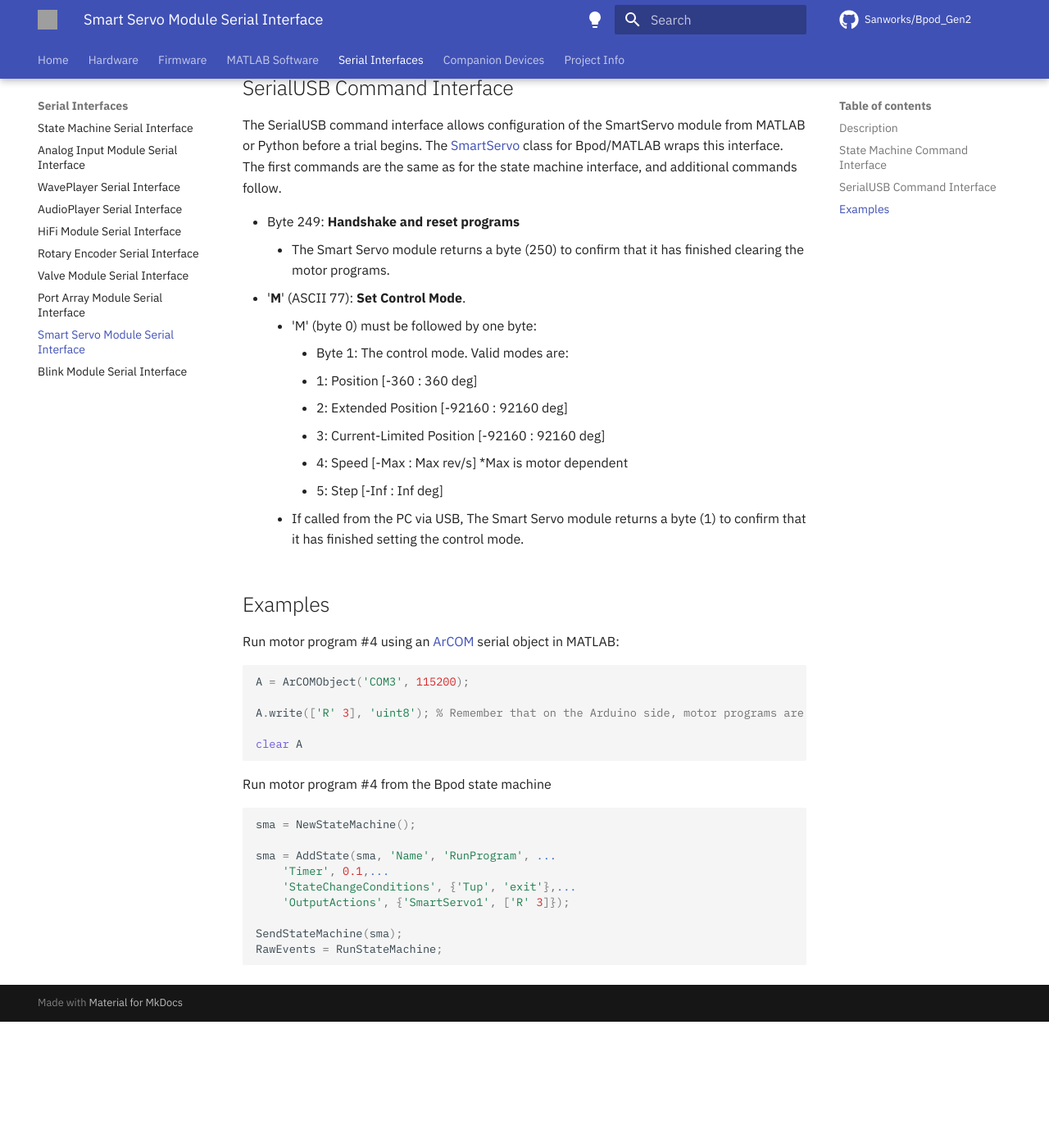
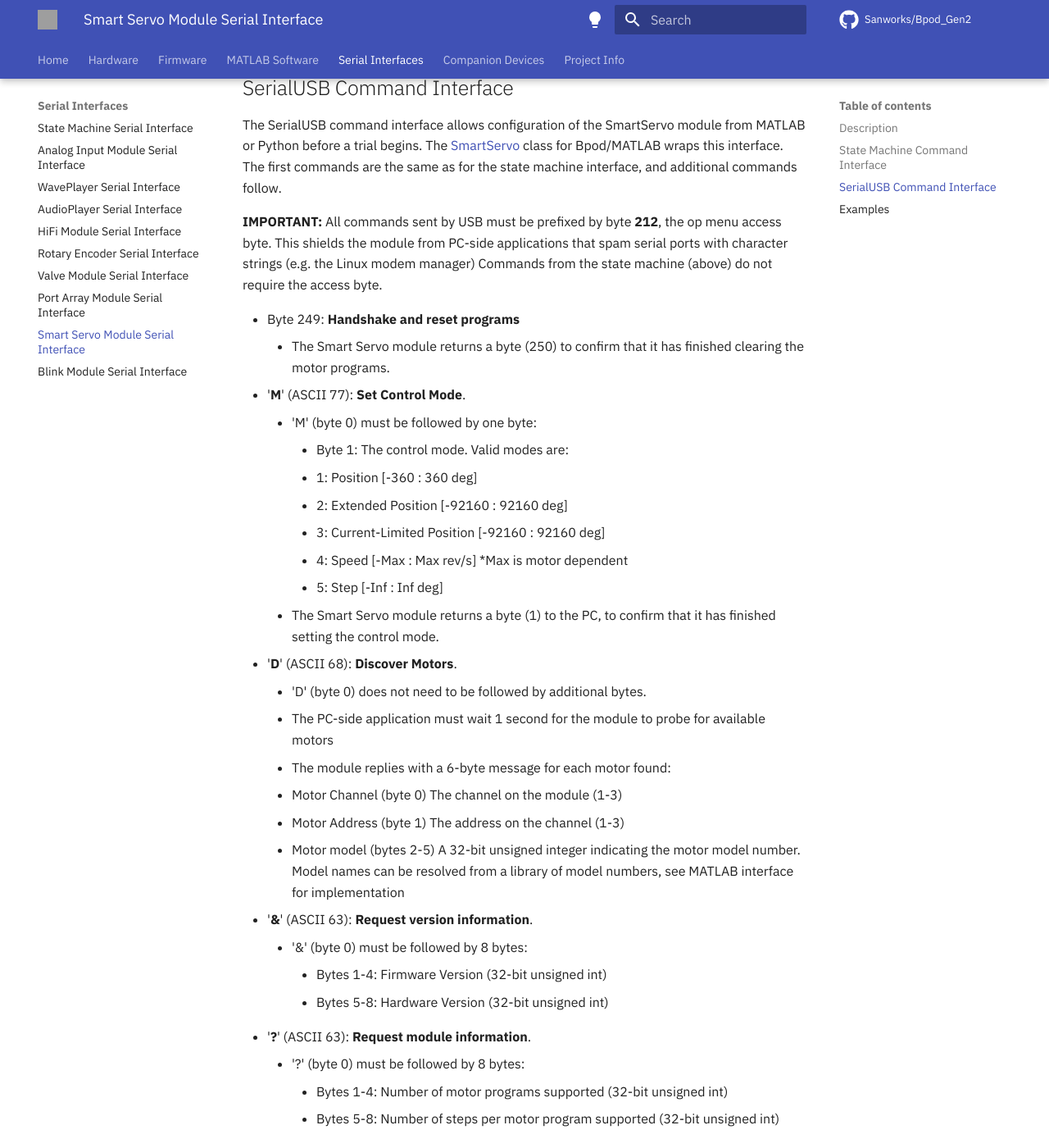
Before and after one commit to sanworks/Bpod_Wiki, an MkDocs documentation site: the page built from docs/serial-interfaces/smartservo-module-serial-interface.md, in a window 1280 px wide and 1400 px high, scrolled down 3669 px. Shown: the whole window at 82% size. Built offline with MkDocs 1.6.1 and Material for MkDocs 9.7.7, drawn with Linux system fonts in a browser that asks for light colours; some web fonts are replaced; comment, search, counter and statistics services are not loaded; before the commit the page ends 4915 px from its top, so only the background shows below that; grey boxes are pictures that could not be loaded.

Commit message:
-SmartServo serial interface: Added some USB ops

```diff
--- a/docs/serial-interfaces/smartservo-module-serial-interface.md
+++ b/docs/serial-interfaces/smartservo-module-serial-interface.md
@@ -99,6 +99,10 @@ The state machine command interface consists of bytes sent from the Bpod state m
 
 The SerialUSB command interface allows configuration of the SmartServo module from MATLAB or Python before a trial begins. The [SmartServo](../module-documentation/smartservo-module.md) class for Bpod/MATLAB wraps this interface. The first commands are the same as for the state machine interface, and additional commands follow.
 
+**IMPORTANT:** All commands sent by USB must be prefixed by byte **212**, the op menu access byte.
+This shields the module from PC-side applications that spam serial ports with character strings (e.g. the Linux modem manager)
+Commands from the state machine (above) do not require the access byte.
+
 - Byte 249: **Handshake and reset programs**
     - The Smart Servo module returns a byte (250) to confirm that it has finished clearing the motor programs.
 - '**M**' (ASCII 77): **Set Control Mode**.
@@ -109,8 +113,22 @@ The SerialUSB command interface allows configuration of the SmartServo module fr
           - 3: Current-Limited Position [-92160 : 92160 deg]
           - 4: Speed [-Max : Max rev/s] *Max is motor dependent
           - 5: Step [-Inf : Inf deg]
-    - If called from the PC via USB, The Smart Servo module returns a byte (1) to confirm that it has finished setting the control mode.
-
+    - The Smart Servo module returns a byte (1) to the PC, to confirm that it has finished setting the control mode.
+- '**D**' (ASCII 68): **Discover Motors**.
+    - 'D' (byte 0) does not need to be followed by additional bytes.
+    - The PC-side application must wait 1 second for the module to probe for available motors
+    - The module replies with a 6-byte message for each motor found:
+      - Motor Channel (byte 0) The channel on the module (1-3)
+      - Motor Address (byte 1) The address on the channel (1-3)
+      - Motor model (bytes 2-5) A 32-bit unsigned integer indicating the motor model number. Model names can be resolved from a library of model numbers, see MATLAB interface for implementation
+- '**&**' (ASCII 63): **Request version information**.
+    - '&' (byte 0) must be followed by 8 bytes:
+        - Bytes 1-4: Firmware Version (32-bit unsigned int)
+        - Bytes 5-8: Hardware Version (32-bit unsigned int)
+- '**?**' (ASCII 63): **Request module information**.
+    - '?' (byte 0) must be followed by 8 bytes:
+        - Bytes 1-4: Number of motor programs supported (32-bit unsigned int)
+        - Bytes 5-8: Number of steps per motor program supported (32-bit unsigned int)
 
 ## Examples
 
```
